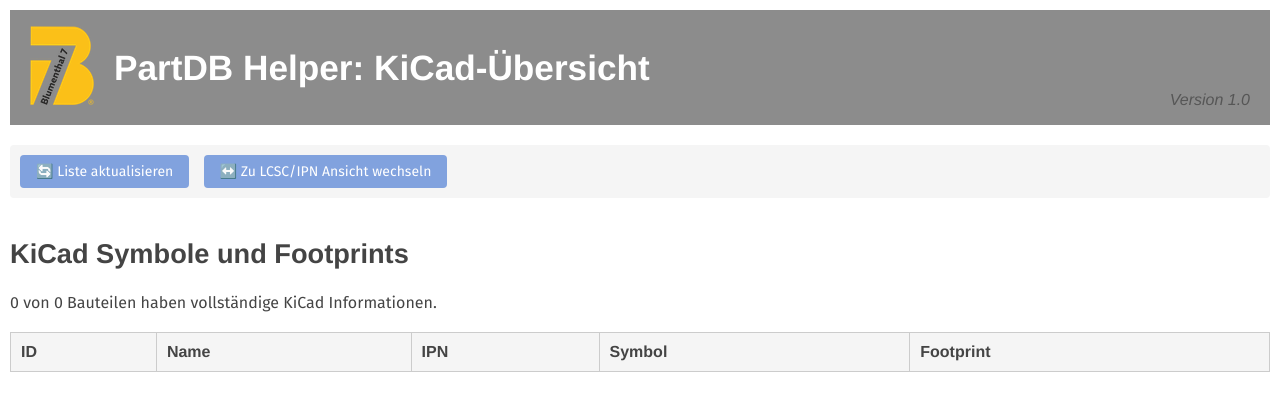
After one commit to Kater--S/B7-KiCad-Libs, a Flask app: page /kicad-parts in a window 1280 px wide. The commit adds this page. Shown: the top 411 px of the page. Run offline with Flask 3, Linux system fonts and the light colour scheme; lists and menus that the app fills with data are empty; some web fonts are replaced.

Commit message:
PartDB Helper improvements
KiCad page, better formatting, parts link into PartDB

```diff
--- a/tools/PartDBHelper/app.py
+++ b/tools/PartDBHelper/app.py
@@ -3,7 +3,7 @@
 import json
 import time
 import threading
-from config import PARTDB_API_URL, PARTDB_API_KEY
+from config import PARTDB_API_URL, PARTDB_API_KEY, B7_FOOTPRINT_LIB, B7_SYMBOL_LIB
 
 app = Flask(__name__, static_folder='static')
 
@@ -55,16 +55,31 @@
 
 def get_part_details(part_id):
     """Fetch detailed information for a specific part."""
-    response = requests.get(f'{PARTDB_API_URL}/parts/{part_id}', headers={'Authorization': f'Bearer {PARTDB_API_KEY}'})
-    print(f"\nResponse from GET /parts/{part_id}")
+    response = requests.get(f'{PARTDB_API_URL}/api/parts/{part_id}', headers={'Authorization': f'Bearer {PARTDB_API_KEY}'})
+    print(f"\nResponse from GET /api/parts/{part_id}")
     if response.status_code == 200:
         return response.json()
+    return None
+
+def get_kicad_details(part_id):
+    """Fetch KiCad-specific information for a part."""
+    response = requests.get(f'{PARTDB_API_URL}/en/kicad-api/v1/parts/{part_id}.json',
+                          headers={'Authorization': f'Bearer {PARTDB_API_KEY}'})
+    print(f"\nResponse from GET {PARTDB_API_URL}/en/kicad-api/v1/parts/{part_id}.json")
+    if response.status_code == 200:
+        if part_id == 2:
+            print(json.dumps(response.json(), indent=2))
+        print(f"Symbol: {response.json().get('symbolIdStr')}")
+        print(f"Footprint: {response.json().get('fields').get('footprint').get('value')}")
+        return response.json()
+    else:
+        print(f"Failed to get KiCad details for part {part_id}, status code: {response.status_code}")
     return None
 
 def update_part_ipn(part_id, provider_id):
     """Update a part's IPN with the LCSC provider ID."""
     update_response = requests.patch(
-        f'{PARTDB_API_URL}/parts/{part_id}',
+        f'{PARTDB_API_URL}/api/parts/{part_id}',
         headers={
             'Authorization': f'Bearer {PARTDB_API_KEY}',
             'Content-Type': 'application/merge-patch+json'
@@ -78,7 +93,7 @@
 
 def get_all_parts():
     """Fetch all parts from the API."""
-    response = requests.get(f'{PARTDB_API_URL}/parts', headers={'Authorization': f'Bearer {PARTDB_API_KEY}'})
+    response = requests.get(f'{PARTDB_API_URL}/api/parts', headers={'Authorization': f'Bearer {PARTDB_API_KEY}'})
     print("\nResponse from GET /parts")
     if response.status_code == 200:
         data = response.json()
@@ -104,11 +119,15 @@
     parts_info = []
     for part in parts:
         part_details = get_part_details(part['id'])
+        kicad_details = get_kicad_details(part['id'])
         loading_state['loaded_parts'] += 1
+
         if part_details:
             provider_id = get_lcsc_provider_id(part_details)
             supplier_name = None
             supplier_partnr = None
+            symbol = None
+            footprint = None
 
             # Get supplier information
             if 'orderdetails' in part_details:
@@ -128,13 +147,25 @@
                             supplier_name = 'LCSC'
                             supplier_partnr = orderdetails.get('supplierpartnr')
 
+            # Get KiCad information
+            if kicad_details:
+                print("KiCad Details:")
+                symbol = kicad_details.get('symbolIdStr')
+                #if 'fields' in kicad_details and 'footprint' in kicad_details['fields']:
+                #    footprint = kicad_details['fields']['footprint'].get('value')
+                footprint = kicad_details.get('fields').get('footprint').get('value')
+                print(f"Symbol: {symbol}")
+                print(f"Footprint: {footprint}")
+
             part_info = {
                 'id': part_details.get('id'),
                 'name': part_details.get('name'),
                 'ipn': part_details.get('ipn'),
                 'provider_id': provider_id,
                 'supplier_name': supplier_name,
-                'supplier_partnr': supplier_partnr
+                'supplier_partnr': supplier_partnr,
+                'symbol': symbol,
+                'footprint': footprint
             }
             parts_info.append(part_info)
 
@@ -148,6 +179,13 @@
         'is_loading': loading_state['is_loading'],
         'total_parts': loading_state['total_parts'],
         'loaded_parts': loading_state['loaded_parts']
+    })
+
+@app.route('/get-current-view')
+def get_current_view():
+    """Return the current view from session."""
+    return jsonify({
+        'view': session.get('current_view', 'ipn')  # Default to IPN view if not set
     })
 
 @app.route('/', methods=['GET', 'POST'])
@@ -224,6 +262,78 @@
     # Show loading page
     return render_template('loading.html', version=VERSION)
 
+def handle_refresh_ipn():
+    """Handle refreshing the IPN view."""
+    return handle_load_parts()
+
+def handle_refresh_kicad():
+    """Handle refreshing the KiCad view."""
+    return handle_load_parts()
+
+def has_correct_kicad_prefixes(part):
+    """Check if a part has both correct KiCad library prefixes."""
+    return (part['symbol'] and part['footprint'] and
+            part['symbol'].startswith(f'{B7_SYMBOL_LIB}:') and
+            part['footprint'].startswith(f'{B7_FOOTPRINT_LIB}:'))
+
+def has_one_correct_prefix(part):
+    """Check if a part has exactly one correct KiCad library prefix."""
+    symbol_correct = part['symbol'] and part['symbol'].startswith(f'{B7_SYMBOL_LIB}:')
+    footprint_correct = part['footprint'] and part['footprint'].startswith(f'{B7_FOOTPRINT_LIB}:')
+    return (symbol_correct or footprint_correct) and not (symbol_correct and footprint_correct)
+
+def format_status_message(complete_count, total_count):
+    """Format the status message about complete KiCad information."""
+    if total_count == 1:
+        return f"{complete_count} von {total_count} Bauteil hat"
+    return f"{complete_count} von {total_count} Bauteilen haben"
+
+def format_value(value):
+    """Format a value for display, showing 'kein Eintrag' for empty values."""
+    return value if value else None
+
+def get_kicad_status_class(part):
+    """Determine the CSS class for a part based on its KiCad status."""
+    if not part['symbol'] or not part['footprint']:
+        return 'missing-both'
+    if has_correct_kicad_prefixes(part):
+        return 'complete-kicad'
+    if has_one_correct_prefix(part):
+        return 'one-correct-prefix'
+    return 'different-prefix'
+
+@app.route('/kicad-parts', methods=['GET', 'POST'])
+def kicad_parts():
+    """Handle the KiCad parts list page and its form submissions."""
+    global loading_state
+
+    if request.method == 'POST':
+        action = request.form.get('action')
+        if action == 'refresh':
+            return handle_refresh_kicad()
+
+    if loading_state['is_loading']:
+        return redirect(url_for('index'))
+
+    parts_info = loading_state['parts_info']
+
+    # Count parts with correct KiCad information prefixes
+    complete_kicad_count = sum(1 for part in parts_info if has_correct_kicad_prefixes(part))
+
+    return render_template('kicad_parts.html',
+        version=VERSION,
+        parts=parts_info,
+        complete_kicad_count=complete_kicad_count,
+        loading=loading_state['is_loading'],
+        loaded_parts=loading_state['loaded_parts'],
+        total_parts=loading_state['total_parts'],
+        b7_footprint_lib=B7_FOOTPRINT_LIB,
+        b7_symbol_lib=B7_SYMBOL_LIB,
+        get_kicad_status_class=get_kicad_status_class,
+        format_value=format_value,
+        format_status_message=format_status_message
+    )
+
 @app.route('/load-parts', methods=['GET', 'POST'])
 def load_parts():
     """Handle the parts list page and its form submissions."""
@@ -236,7 +346,7 @@
         elif action == 'overwrite_ipn':
             return handle_overwrite_ipn()
         elif action == 'refresh':
-            return handle_load_parts()
+            return handle_refresh_ipn()
 
     if loading_state['is_loading']:
         return redirect(url_for('index'))
@@ -267,10 +377,14 @@
         parts_non_empty_ipn=parts_non_empty_ipn,
         non_empty_ipn_count=non_empty_ipn_count,
         parts_no_lcsc=parts_no_lcsc,
-        no_lcsc_count=no_lcsc_count
+        no_lcsc_count=no_lcsc_count,
+        loading=loading_state['is_loading'],
+        loaded_parts=loading_state['loaded_parts'],
+        total_parts=loading_state['total_parts']
     )
 
 def main():
+    app.secret_key = 'your-secret-key-here'  # Required for session
     app.run(debug=True)
 
 if __name__ == '__main__':
--- a/tools/PartDBHelper/static/css/style.css
+++ b/tools/PartDBHelper/static/css/style.css
@@ -233,93 +233,41 @@
     background-color: #6B8BC4;
 }
 
-/* Tab styles */
-.tabs {
-    margin: 20px 0;
-    border-bottom: 2px solid #ccc;
+.switch-button {
+    background-color: #81A2DE;
+    color: white;
+    border: none;
+    padding: 8px 16px;
+    border-radius: 4px;
+    cursor: pointer;
+    font-size: 14px;
+    transition: background-color 0.2s ease;
 }
 
-.tab-button {
-    background: none;
-    border: none;
-    padding: 10px 20px;
-    font-size: 16px;
-    cursor: pointer;
-    color: #666;
-    border-bottom: 2px solid transparent;
-    margin-bottom: -2px;
-    transition: all 0.3s ease;
+.switch-button:hover {
+    background-color: #6B8BC4;
 }
 
-.tab-button:hover {
-    color: #81A2DE;
+.missing-both {
+    background-color: #ffe6e6;
 }
 
-.tab-button.active {
-    color: #81A2DE;
-    border-bottom-color: #81A2DE;
+.missing-symbol {
+    background-color: #fffde6;
 }
 
-.tab-content {
-    display: none;
-    padding: 20px 0;
+.missing-footprint {
+    background-color: #ffe6cc;
 }
 
-.tab-content.active {
-    display: block;
+.complete-kicad {
+    background-color: #e6ffe6;
 }
 
-/* KiCad section styles */
-.kicad-stats {
-    display: flex;
-    gap: 20px;
-    margin: 20px 0;
+.different-prefix {
+    background-color: #ffe6cc;
 }
 
-.stat-box {
-    flex: 1;
-    background-color: #f5f5f5;
-    padding: 20px;
-    border-radius: 8px;
-    text-align: center;
+.one-correct-prefix {
+    background-color: #fffde6;
 }
-
-.stat-box h3 {
-    margin: 0 0 10px 0;
-    color: #666;
-}
-
-.stat-number {
-    font-size: 2.5em;
-    font-weight: bold;
-    color: #81A2DE;
-    margin: 0;
-}
-
-.stat-label {
-    color: #666;
-    margin: 5px 0 0 0;
-}
-
-.symbol-status,
-.footprint-status {
-    padding: 5px;
-    border-radius: 4px;
-    border: 1px solid #ccc;
-    background-color: white;
-}
-
-.symbol-status option[value="none"],
-.footprint-status option[value="none"] {
-    color: #ff6b6b;
-}
-
-.symbol-status option[value="in_progress"],
-.footprint-status option[value="in_progress"] {
-    color: #ffd93d;
-}
-
-.symbol-status option[value="done"],
-.footprint-status option[value="done"] {
-    color: #6bff6b;
-}
--- /dev/null
+++ b/tools/PartDBHelper/templates/kicad_parts.html
@@ -0,0 +1,52 @@
+{% extends "layout.html" %}
+
+{% block title %}PartDB Helper{% endblock %}
+
+{% block header_title %}PartDB Helper: KiCad-Übersicht{% endblock %}
+
+{% block content %}
+    {% if loading %}
+    <div class="loading">
+        <p>Lade Bauteildetails: {{ loaded_parts }}/{{ total_parts }} Bauteile</p>
+        <div class="progress-bar">
+            <div class="progress" style="width: {{ (loaded_parts / total_parts * 100)|round|int }}%"></div>
+        </div>
+    </div>
+    {% endif %}
+
+    <div class="action-bar">
+        <form method="post" action="{{ url_for('kicad_parts') }}" style="display: inline;">
+            <input type="hidden" name="action" value="refresh">
+            <button type="submit" class="refresh-button">🔄 Liste aktualisieren</button>
+        </form>
+        <form method="get" action="{{ url_for('load_parts') }}" style="display: inline; margin-left: 10px;">
+            <button type="submit" class="switch-button">↔️ Zu LCSC/IPN Ansicht wechseln</button>
+        </form>
+    </div>
+
+    <h2>KiCad Symbole und Footprints</h2>
+    <p>{{ format_status_message(complete_kicad_count, total_parts) }} vollständige KiCad Informationen.</p>
+
+    <table border="1">
+        <thead>
+            <tr>
+                <th>ID</th>
+                <th>Name</th>
+                <th>IPN</th>
+                <th>Symbol</th>
+                <th>Footprint</th>
+            </tr>
+        </thead>
+        <tbody>
+            {% for part in parts %}
+            <tr class="{{ get_kicad_status_class(part) }}">
+                <td>{{ part.id }}</td>
+                <td><a href="https://partdb.midnight-worker.de/en/part/{{ part.id }}/info#extended_info" target="_blank">{{ part.name }}</a></td>
+                <td>{% if format_value(part.ipn) %}{{ part.ipn }}{% else %}<span class="keine-text">kein Eintrag</span>{% endif %}</td>
+                <td>{% if format_value(part.symbol) %}{{ part.symbol }}{% else %}<span class="keine-text">kein Eintrag</span>{% endif %}</td>
+                <td>{% if format_value(part.footprint) %}{{ part.footprint }}{% else %}<span class="keine-text">kein Eintrag</span>{% endif %}</td>
+            </tr>
+            {% endfor %}
+        </tbody>
+    </table>
+{% endblock %}
--- a/tools/PartDBHelper/templates/layout.html
+++ b/tools/PartDBHelper/templates/layout.html
@@ -14,7 +14,7 @@
           <td class="logo-cell">
             <img src="{{ url_for('static', filename= 'img/logo_tr_64px.png') }}" alt="logo">
           </td>
-          <td class="title-cell">PartDB Helper</td>
+          <td class="title-cell">{% block header_title %}PartDB Helper{% endblock %}</td>
           <td class="version-cell">Version 1.0</td>
         </tr>
       </table>
--- a/tools/PartDBHelper/templates/loading.html
+++ b/tools/PartDBHelper/templates/loading.html
@@ -13,6 +13,9 @@
     </div>
 
     <script>
+        // Get the current view from the URL
+        const currentView = window.location.pathname.includes('kicad') ? 'kicad' : 'ipn';
+
         function updateProgress() {
             fetch('/loading-status')
                 .then(response => response.json())
@@ -25,7 +28,8 @@
                     if (data.is_loading) {
                         setTimeout(updateProgress, 1000);
                     } else {
-                        window.location.href = '/load-parts';
+                        // Redirect to the appropriate view based on where we came from
+                        window.location.href = currentView === 'kicad' ? '/kicad-parts' : '/load-parts';
                     }
                 });
         }
```
Also changed, not shown: tools/PartDBHelper/templates/parts_list.html (+13 -110 lines), README.md, 1 other file.
